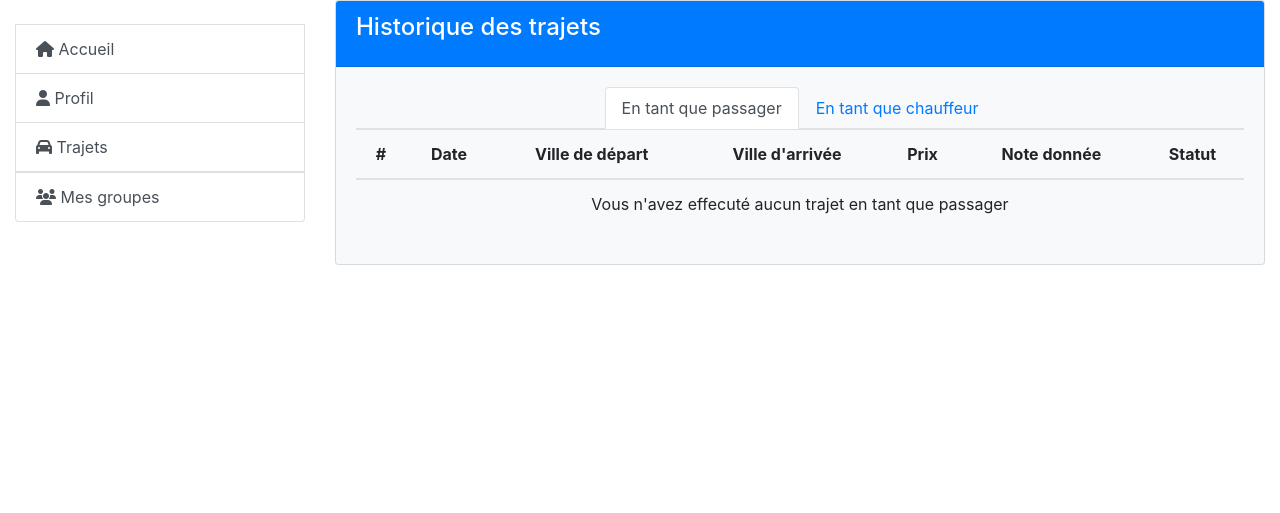
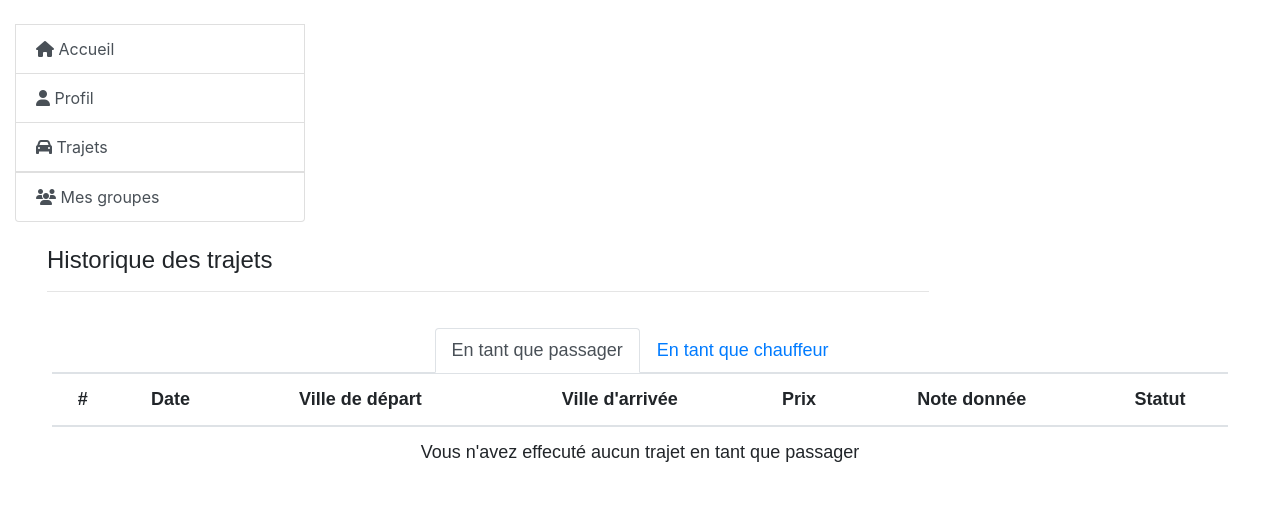
Before and after one commit to LudovicTagnon/adopteunautomate, a Symfony app: template templates/trajets/history.html.twig in a window 1280 px wide. Shown: the top 513 px of the page. Run offline with Twig, Linux system fonts and the light colour scheme; the template is opened without the code that fills it, so the values that code supplies are empty; some libraries are stand-ins or nearby versions.

Commit message:
commit debugg front end

```diff
--- a/templates/trajets/history.html.twig
+++ b/templates/trajets/history.html.twig
@@ -8,15 +8,24 @@
 
     <!-- contenu de la page -->
     <div class = "container-fluid">
-        <div class="row justify-content-center">
+        <div class="row justify-content-left">
             </hr>
             <div class="col-md-3"> <!-- Volets de navigation -->
                 {% include 'partials/_sidebar.html.twig' %}
             </div>
+            </div>
+            </br>
+            <div class="row justify-content-center">
+             <style>
+                .example-wrapper { margin: 0px; max-width: 1300px; width: 95%; font: 18px/1.5 sans-serif; }
+                .example-wrapper code { background: #F5F5F5; padding: 2px 6px; }
+            </style>
+
+            <div class="example-wrapper">
             <div class="col-md-9"> <!-- Affichage historique -->
-                <div class="card text-dark bg-light">
-                    <div class="card-header bg-primary text-left text-white">
+
                         <h4 class="card-title">Historique des trajets </h4>
+                        <hr>
                     </div>
                     <div class="card-body">
                         <ul class="nav nav-tabs justify-content-center" id="tabs" role="tablist">
```
